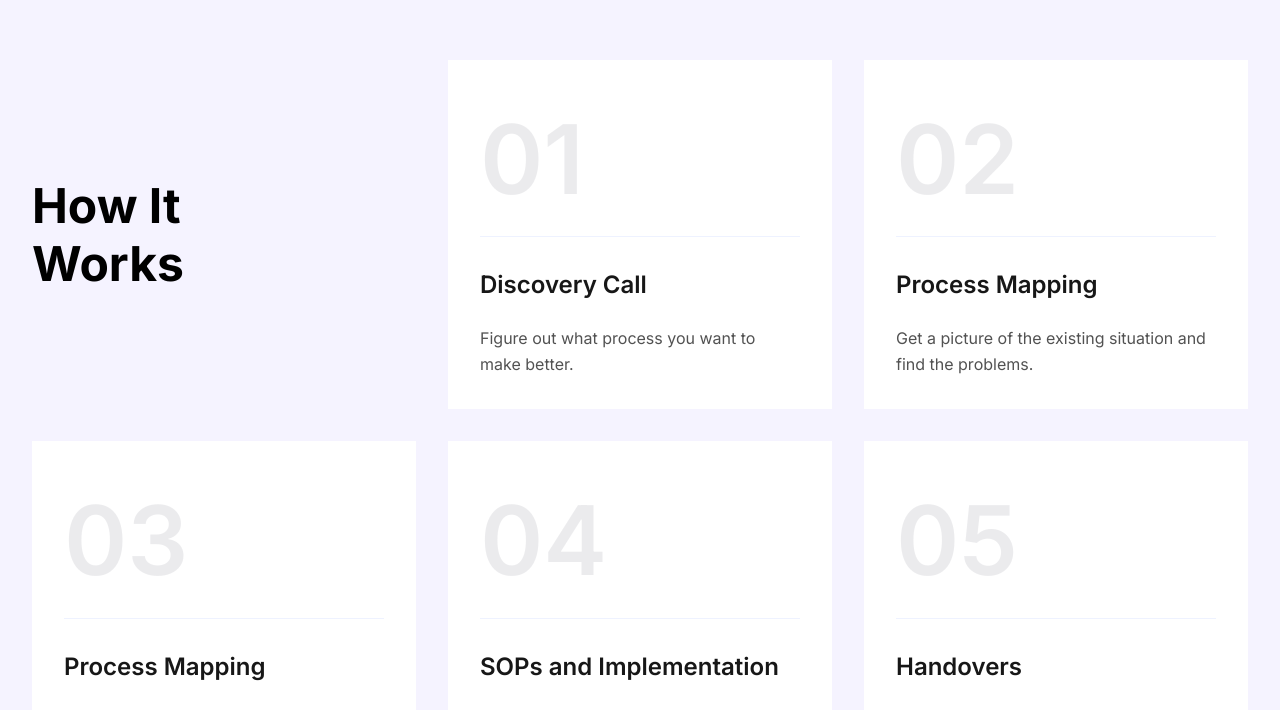
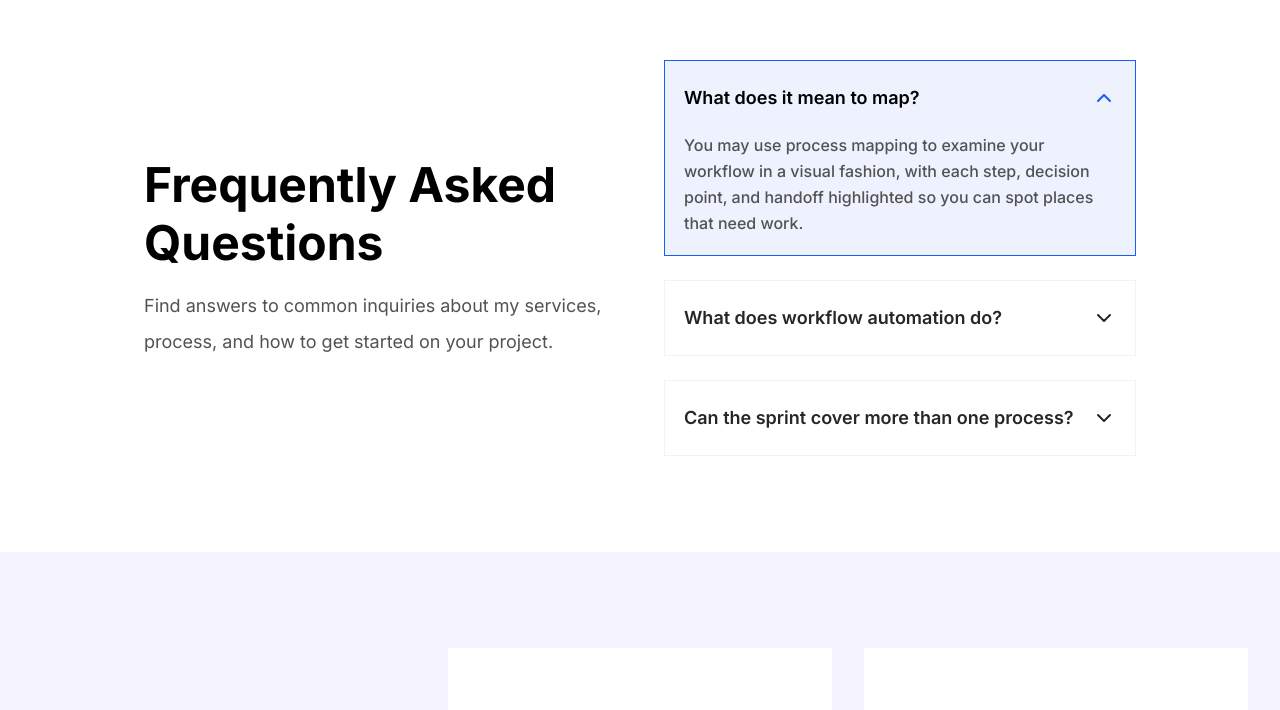
Before and after one commit to backbencherstudio/thainnoel, a Next.js app: page /servicedetailss in a window 1280 px wide. Shown: the part 4508-5218 px from the top of the page. Built offline with nearby package versions, Linux system fonts and the light colour scheme.

Commit message:
FAQ section dynamically complete

```diff
--- /dev/null
+++ b/app/servicedetailss/components/Faq.tsx
@@ -0,0 +1,96 @@
+"use client"
+import React, { useState } from "react";
+import { ChevronDown } from "lucide-react";
+
+interface FaqItemProps {
+  question: string;
+  answer: string;
+  isOpen: boolean;
+  onToggle: () => void;
+}
+
+const FaqItem: React.FC<FaqItemProps> = ({ question, answer, isOpen, onToggle }) => {
+  return (
+    <div
+      className={`self-stretch p-5 flex flex-col justify-start items-start gap-4 cursor-pointer transition-colors ${
+        isOpen
+          ? "bg-indigo-50 outline outline-1 outline-offset-[-1px] outline-blue-600"
+          : "bg-white outline outline-1 outline-offset-[-1px] outline-indigo-50"
+      }`}
+      onClick={onToggle}
+    >
+      <div className="self-stretch inline-flex justify-between items-center">
+        <div className={`justify-start text-lg font-semibold font-['Inter'] leading-loose ${
+          isOpen ? "text-black" : "text-neutral-800"
+        }`}>
+          {question}
+        </div>
+        <ChevronDown
+          className={`w-6 h-6 transition-transform duration-200 ${
+            isOpen
+              ? "rotate-180 text-blue-600"
+              : "text-neutral-800"
+          }`}
+        />
+      </div>
+      {isOpen && (
+        <div className="self-stretch justify-start text-neutral-600 text-base font-medium font-['Inter'] leading-relaxed">
+          {answer}
+        </div>
+      )}
+    </div>
+  );
+};
+
+export const Faq = (): React.JSX.Element => {
+  const [openItem, setOpenItem] = useState(0);
+
+  const faqData = [
+    {
+      question: "What does it mean to map?",
+      answer: "You may use process mapping to examine your workflow in a visual fashion, with each step, decision point, and handoff highlighted so you can spot places that need work.",
+    },
+    {
+      question: "What does workflow automation do?",
+      answer: "Workflow automation streamlines repetitive tasks by using technology to automatically execute processes, reducing manual effort and improving efficiency across your organization.",
+    },
+    {
+      question: "Can the sprint cover more than one process?",
+      answer: "Yes, our sprint methodology can cover multiple related processes within a single engagement, allowing for comprehensive workflow optimization across different departments or functions.",
+    },
+  ];
+
+  const handleToggle = (index: number) => {
+    setOpenItem(index);
+  };
+
+  return (
+    <div className="w-full bg-white">
+      <div className="max-w-[1600px] w-full mx-auto py-24">
+        <div className="w-full px-36 inline-flex justify-center items-center gap-12 overflow-hidden">
+          <div className="flex-1 inline-flex flex-col justify-start items-center gap-12">
+            <div className="self-stretch flex flex-col justify-center items-center gap-4">
+              <div className="self-stretch justify-start text-black text-5xl font-bold font-['Inter'] leading-[57.60px]">
+                Frequently Asked Questions
+              </div>
+              <div className="self-stretch justify-start text-neutral-600 text-lg font-normal font-['Inter'] leading-loose">
+                Find answers to common inquiries about my services, process, and how to get started on your project.
+              </div>
+            </div>
+          </div>
+          <div className="flex-1 inline-flex flex-col justify-start items-start gap-6">
+            {faqData.map((faq, index) => (
+              <FaqItem
+                key={index}
+                question={faq.question}
+                answer={faq.answer}
+                isOpen={openItem === index}
+                onToggle={() => handleToggle(index)}
+              />
+            ))}
+          </div>
+        </div>
+      </div>
+    </div>
+  );
+};
--- a/app/servicedetailss/page.tsx
+++ b/app/servicedetailss/page.tsx
@@ -5,6 +5,7 @@ import WhatsIncluded from './components/whatsIncluded'
 import { WhyChoseUs } from './components/WhyChoseUs'
 import { HowItWorks } from './components/HowItWorks'
 import TransformBusiness from '../components/common/TransformBusiness'
+import { Faq } from './components/Faq'
 
 export default function ServiceDetailsPage() {
   return (
@@ -13,6 +14,7 @@ export default function ServiceDetailsPage() {
         <WhatsIncluded />
         <ServiceBoost />
         <WhyChoseUs />
+        <Faq />
         <HowItWorks />
         <TransformBusiness />
     </div>
--- a/components/ui/accordion.tsx
+++ b/components/ui/accordion.tsx
@@ -2,10 +2,12 @@ import React from 'react'
 
 interface AccordionProps {
   children: React.ReactNode
+  className?: string
 }
 
 interface AccordionItemProps {
   children: React.ReactNode
+  className?: string
 }
 
 interface AccordionTriggerProps {
@@ -18,12 +20,12 @@ interface AccordionContentProps {
   className?: string
 }
 
-export function Accordion({ children }: AccordionProps) {
-  return <div className="space-y-2">{children}</div>
+export function Accordion({ children, className = "" }: AccordionProps) {
+  return <div className={`space-y-2 ${className}`}>{children}</div>
 }
 
-export function AccordionItem({ children }: AccordionItemProps) {
-  return <div className="border border-gray-200 rounded-lg">{children}</div>
+export function AccordionItem({ children, className = "" }: AccordionItemProps) {
+  return <div className={`border border-gray-200 rounded-lg ${className}`}>{children}</div>
 }
 
 export function AccordionTrigger({ children, className = "" }: AccordionTriggerProps) {
```
